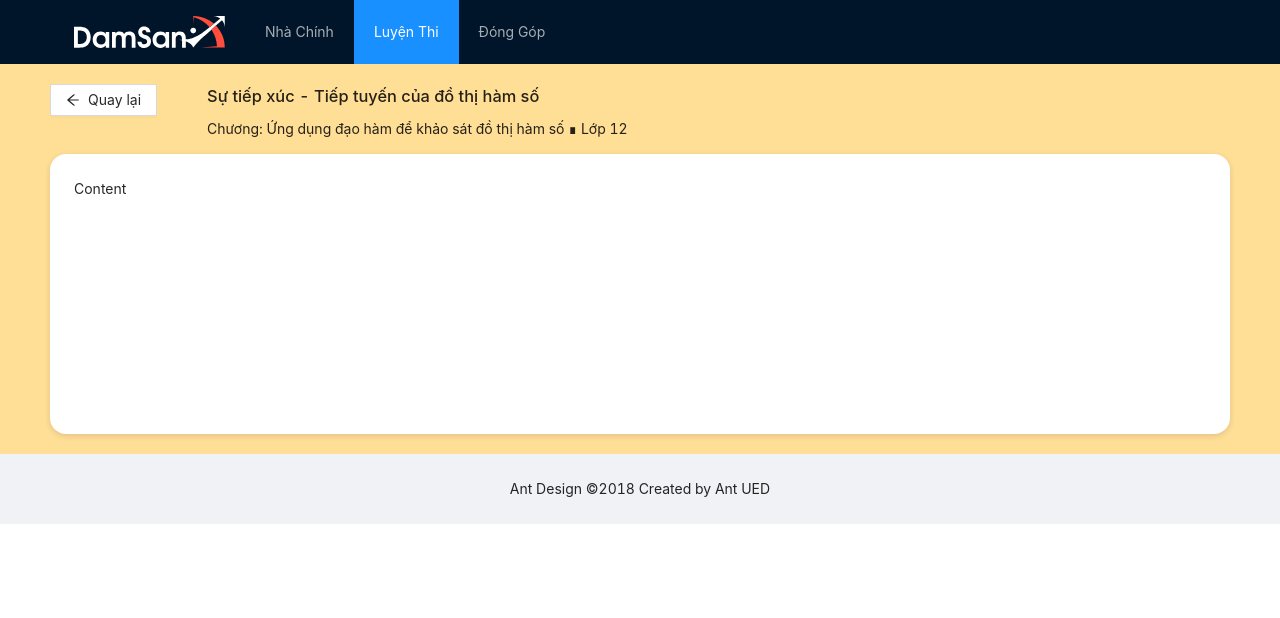
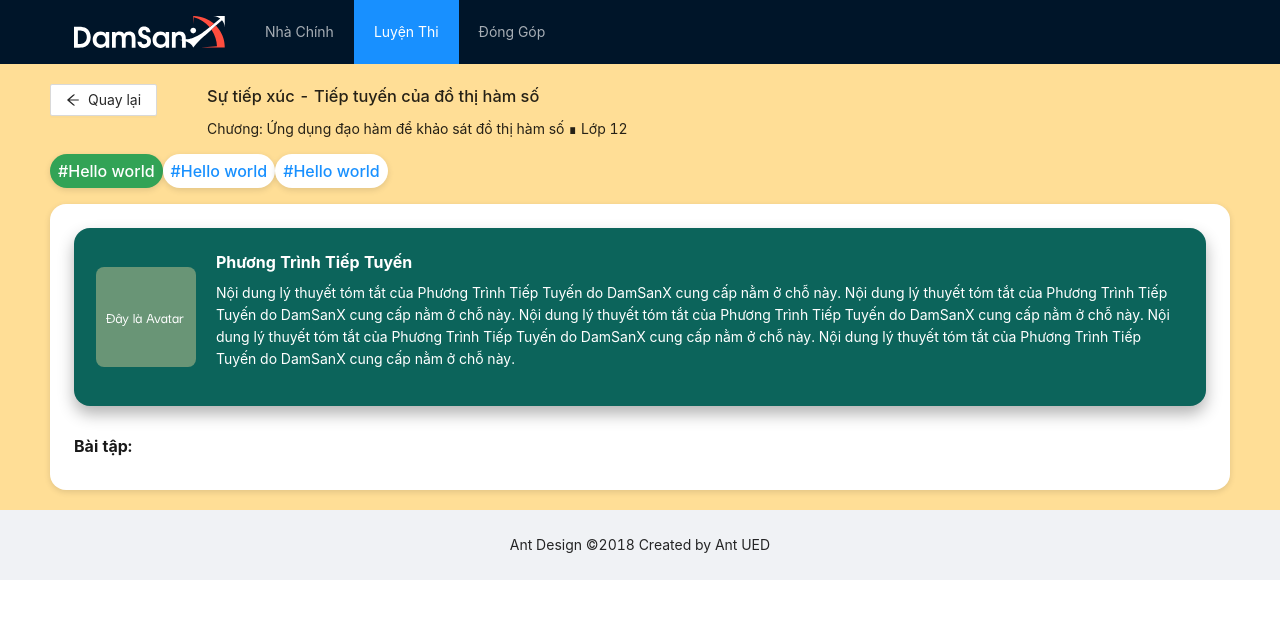
Before and after one commit to duchoan6814/damsanx-hashtag, a React (Create React App) app: page / in a window 1280 px wide. Shown: the top 618 px of the page. Built offline with nearby package versions, Linux system fonts and the light colour scheme.

Commit message:
done common tag

```diff
--- a/src/App.js
+++ b/src/App.js
@@ -4,6 +4,9 @@ import { Layout, Menu, Button } from "antd";
 import './App.css';
 import './App.scss';
 import { ArrowLeftOutlined } from '@ant-design/icons';
+import Tag from './components/commons/tags';
+import ContentLyThuyet from "./components/contentLyThuyet";
+
 const { Header, Content, Footer } = Layout;
 
 function App() {
@@ -27,7 +30,15 @@ function App() {
             <p>Chương: Ứng dụng đạo hàm để khảo sát đồ thị hàm số &#x220E; Lớp 12</p>
           </div>
         </div>
-        <div className="site-layout-content">Content</div>
+        <div className="list-tag">
+          <Tag content="#Hello world" select={true} />
+          <Tag content="#Hello world" select={false} />
+          <Tag content="#Hello world" select={false} />
+        </div>
+        <div className="site-layout-content">
+          <ContentLyThuyet />
+          <h3>Bài tập:</h3>
+        </div>
       </Content>
       <Footer style={{ textAlign: "center" }}>
         Ant Design ©2018 Created by Ant UED
--- a/src/App.scss
+++ b/src/App.scss
@@ -1,4 +1,3 @@
-
 .header-of-content {
   display: flex;
 
@@ -6,3 +5,20 @@
     margin-right: 50px;
   }
 }
+
+.list-tag {
+  margin-bottom: 16px;
+  display: flex;
+}
+
+.site-layout-content {
+  h3 {
+    font-style: normal;
+    font-weight: bold;
+    font-size: 16px;
+    line-height: 150%;
+    /* identical to box height, or 24px */
+
+    color: rgba(0, 0, 0, 0.9);
+  }
+}
--- /dev/null
+++ b/src/components/commons/tags/index.js
@@ -0,0 +1,20 @@
+import React, {useState, useEffect} from "react";
+import './tags.scss';
+
+const Tag = ({ content, select }) => {
+  const [selected, setSelected] = useState('');
+
+  useEffect(() => {
+    if (select) {
+      setSelected('select-tag');
+    }
+  }, select)
+
+  return (
+    <a className={`tag ${selected}`}>
+      <p>{content}</p>
+    </a>
+  );
+};
+
+export default Tag;
--- /dev/null
+++ b/src/components/commons/tags/tags.scss
@@ -0,0 +1,23 @@
+.tag {
+  background-color: #fff;
+  width: fit-content;
+  padding: 5px 8px;
+  border-radius: 24px;
+  box-shadow: 0px 2px 6px rgba(0, 0, 0, 0.12);
+  p {
+    margin: 0;
+    font-style: normal;
+    font-weight: 500;
+    font-size: 16px;
+    line-height: 150%;
+    /* identical to box height, or 24px */
+  }
+}
+
+.select-tag {
+  background-color: #32A356;
+
+  p {
+    color: #fff;
+  }
+}
--- /dev/null
+++ b/src/components/contentLyThuyet/contentLyThuyet.scss
@@ -0,0 +1,19 @@
+.content-container {
+  background: #0c645b;
+  /* Actice Color */
+
+  box-shadow: 0px 8px 16px rgba(0, 0, 0, 0.3);
+  border-radius: 16px;
+  padding: 22px;
+  display: flex;
+  color: #fff;
+  margin-bottom: 28px;
+
+  h3 {
+    color: #fff;
+  }
+
+  img {
+    margin-right: 20px;
+  }
+}
--- /dev/null
+++ b/src/components/contentLyThuyet/index.js
@@ -0,0 +1,17 @@
+import React from 'react';
+import './contentLyThuyet.scss';
+import avatar from '../../assets/svg/avatar.svg';
+
+const ContentLyThuyet = () => {
+  return (
+    <div className="content-container">
+      <img src={avatar} alt="avatar" />
+      <div className="content-ly-thuyet">
+        <h3>Phương Trình Tiếp Tuyến</h3>
+        <p>Nội dung lý thuyết tóm tắt của Phương Trình Tiếp Tuyến do DamSanX cung cấp nằm ở chỗ này. Nội dung lý thuyết tóm tắt của Phương Trình Tiếp Tuyến do DamSanX cung cấp nằm ở chỗ này. Nội dung lý thuyết tóm tắt của Phương Trình Tiếp Tuyến do DamSanX cung cấp nằm ở chỗ này. Nội dung lý thuyết tóm tắt của Phương Trình Tiếp Tuyến do DamSanX cung cấp nằm ở chỗ này. Nội dung lý thuyết tóm tắt của Phương Trình Tiếp Tuyến do DamSanX cung cấp nằm ở chỗ này.</p>
+      </div>
+    </div>
+  );
+};
+
+export default ContentLyThuyet;
```
Also changed, not shown: src/assets/svg/avatar.svg (added).
